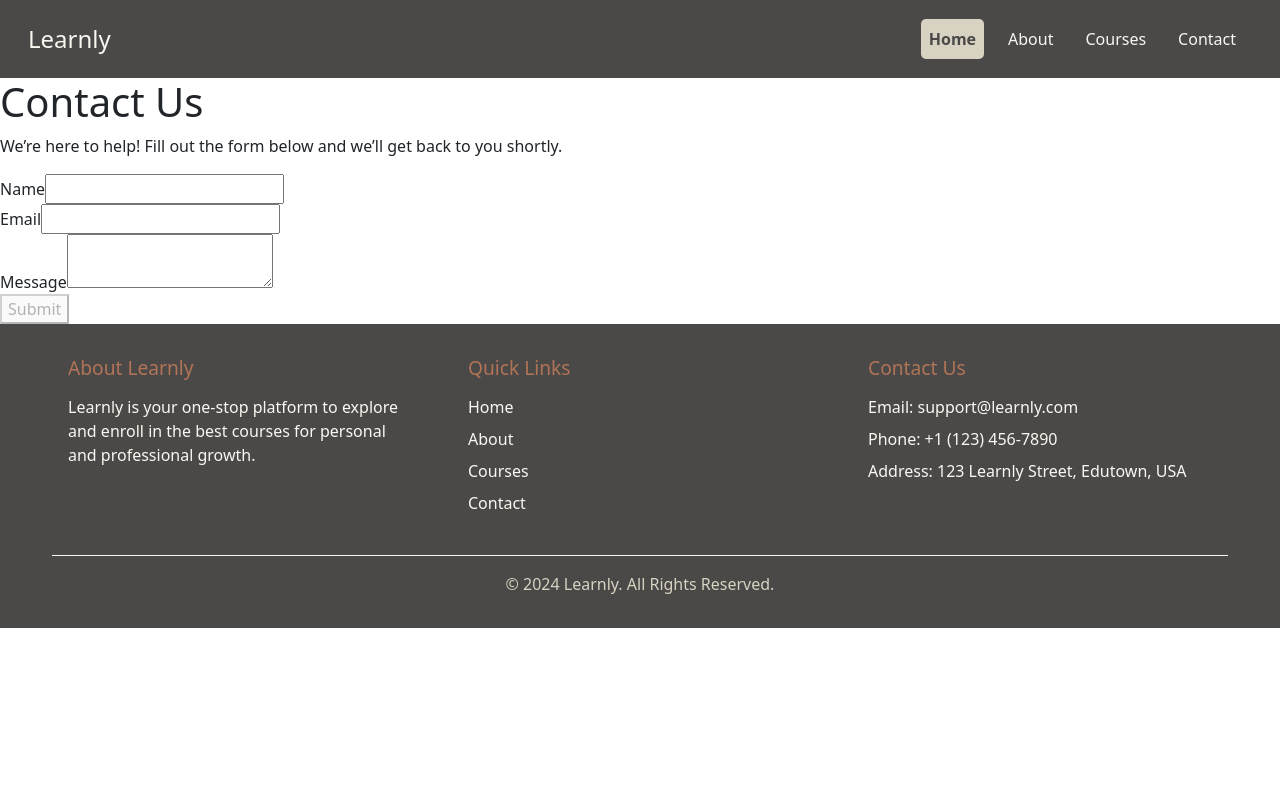
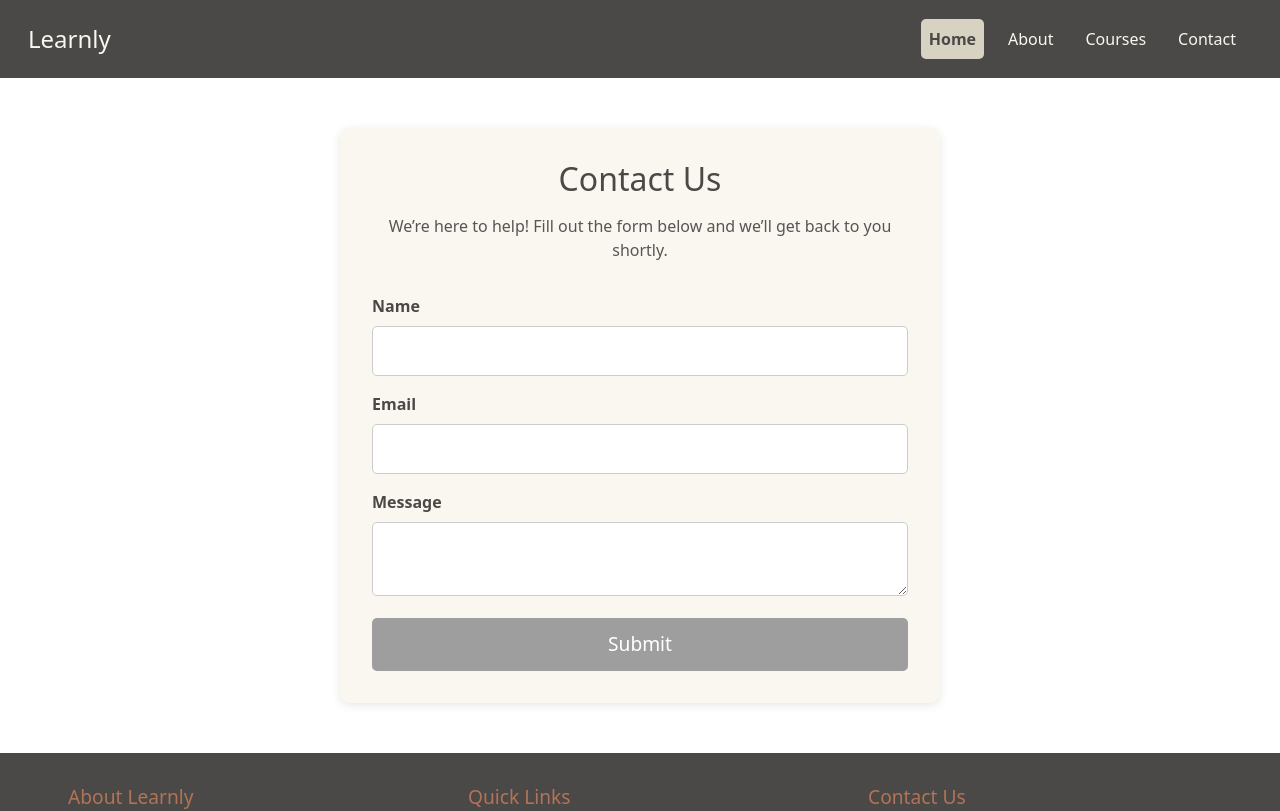
Before and after one commit to MHassanAr/Angular-Course-Listing-App, an Angular app in the folder angular-course-listing-app/: page /contact in a window 1280 px wide. Shown: the top 811 px of the page. Built offline with nearby package versions, Linux system fonts and the light colour scheme.

Commit message:
Style contact page

```diff
--- a/angular-course-listing-app/src/app/pages/contact/contact.component.css
+++ b/angular-course-listing-app/src/app/pages/contact/contact.component.css
@@ -0,0 +1,107 @@
+/* Container for Contact Form */
+.contact-container {
+  max-width: 600px;
+  margin: 50px auto;
+  padding: 2rem;
+  background-color: #faf7f0;
+  border-radius: 10px;
+  box-shadow: 0 2px 10px rgba(0, 0, 0, 0.1);
+}
+
+/* Heading */
+.contact-container h1 {
+  text-align: center;
+  margin-bottom: 1rem;
+  color: #4a4947;
+  font-size: 2rem;
+}
+
+/* Subtitle or Intro Text */
+.contact-container p {
+  text-align: center;
+  margin-bottom: 2rem;
+  color: #555;
+  font-size: 1rem;
+}
+
+/* Form Group Styles */
+.form-group {
+  margin-bottom: 1rem;
+}
+
+/* Label Styling */
+.form-group label {
+  display: block;
+  margin-bottom: 0.5rem;
+  font-weight: bold;
+  font-size: 1rem;
+  color: #4a4947;
+}
+
+/* Input and Textarea Fields */
+.form-group input,
+.form-group textarea {
+  width: 100%;
+  padding: 0.75rem;
+  font-size: 1rem;
+  border: 1px solid #ccc;
+  border-radius: 5px;
+  box-sizing: border-box;
+  background-color: #ffffff;
+}
+
+/* Resize textarea vertically */
+textarea {
+  resize: vertical;
+}
+
+/* Submit Button Styling */
+button[type="submit"] {
+  display: block;
+  width: 100%;
+  padding: 0.75rem;
+  background-color: #b17457;
+  color: white;
+  border: none;
+  border-radius: 5px;
+  font-size: 1.2rem;
+  cursor: pointer;
+  margin-top: 1rem;
+  transition: background-color 0.3s ease, transform 0.2s ease;
+}
+
+button[type="submit"]:hover {
+  background-color: #9e5e47;
+  transform: translateY(-2px);
+}
+
+button[type="submit"]:active {
+  background-color: #8e4f3f;
+  transform: translateY(0);
+}
+
+/* Disabled Submit Button */
+button[type="submit"]:disabled {
+  background-color: #9e9e9e;
+  cursor: not-allowed;
+}
+
+/* Error Message Styling */
+.error {
+  color: #f00;
+  font-size: 0.875rem;
+  margin-top: 0.25rem;
+}
+
+/* Success Message Styling */
+.success-message {
+  text-align: center;
+  margin-top: 2rem;
+  font-size: 1.2rem;
+  color: #4caf50;
+}
+
+/* Highlight invalid fields */
+.invalid {
+  border-color: #d9534f;
+}
```
